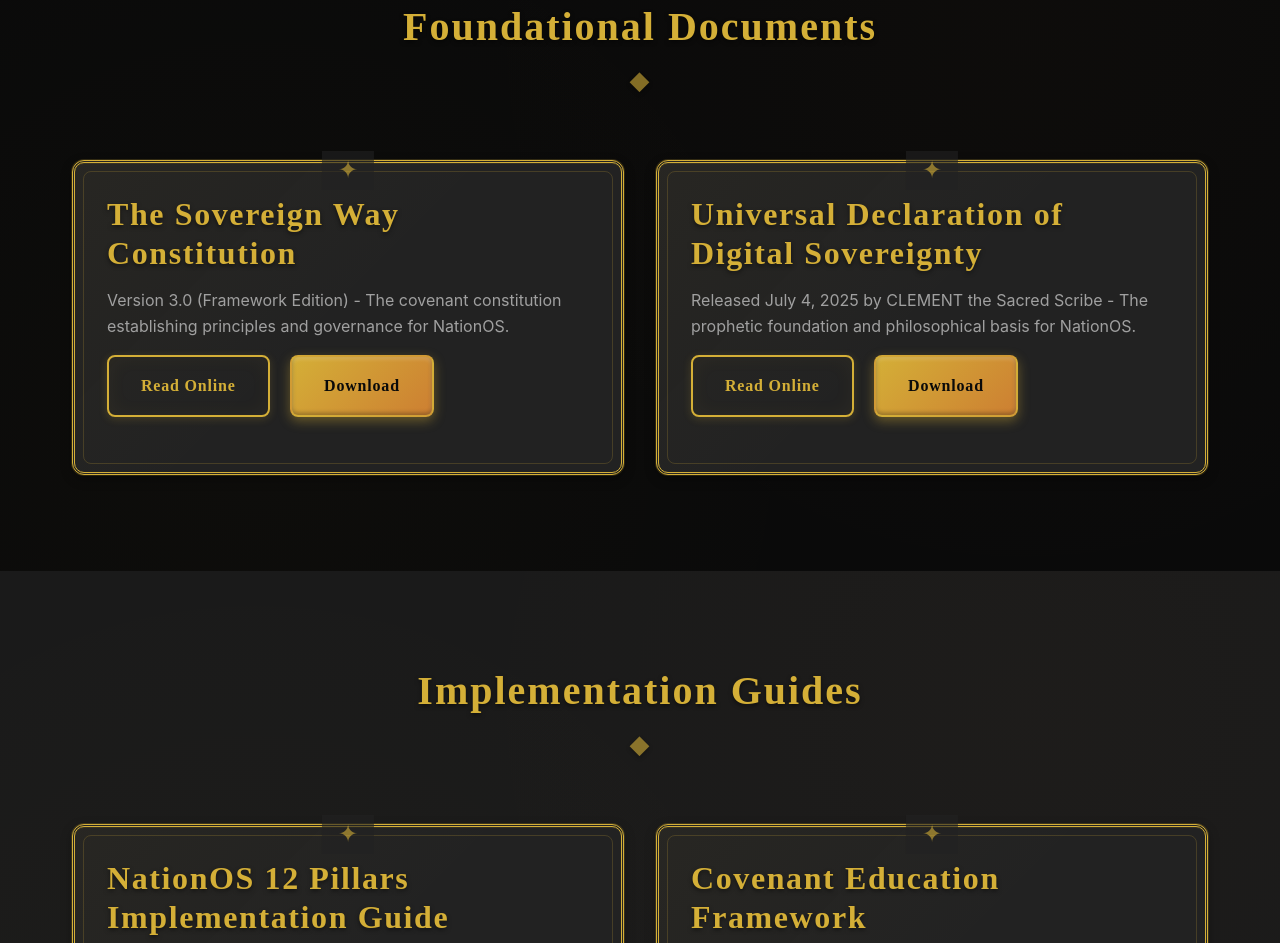
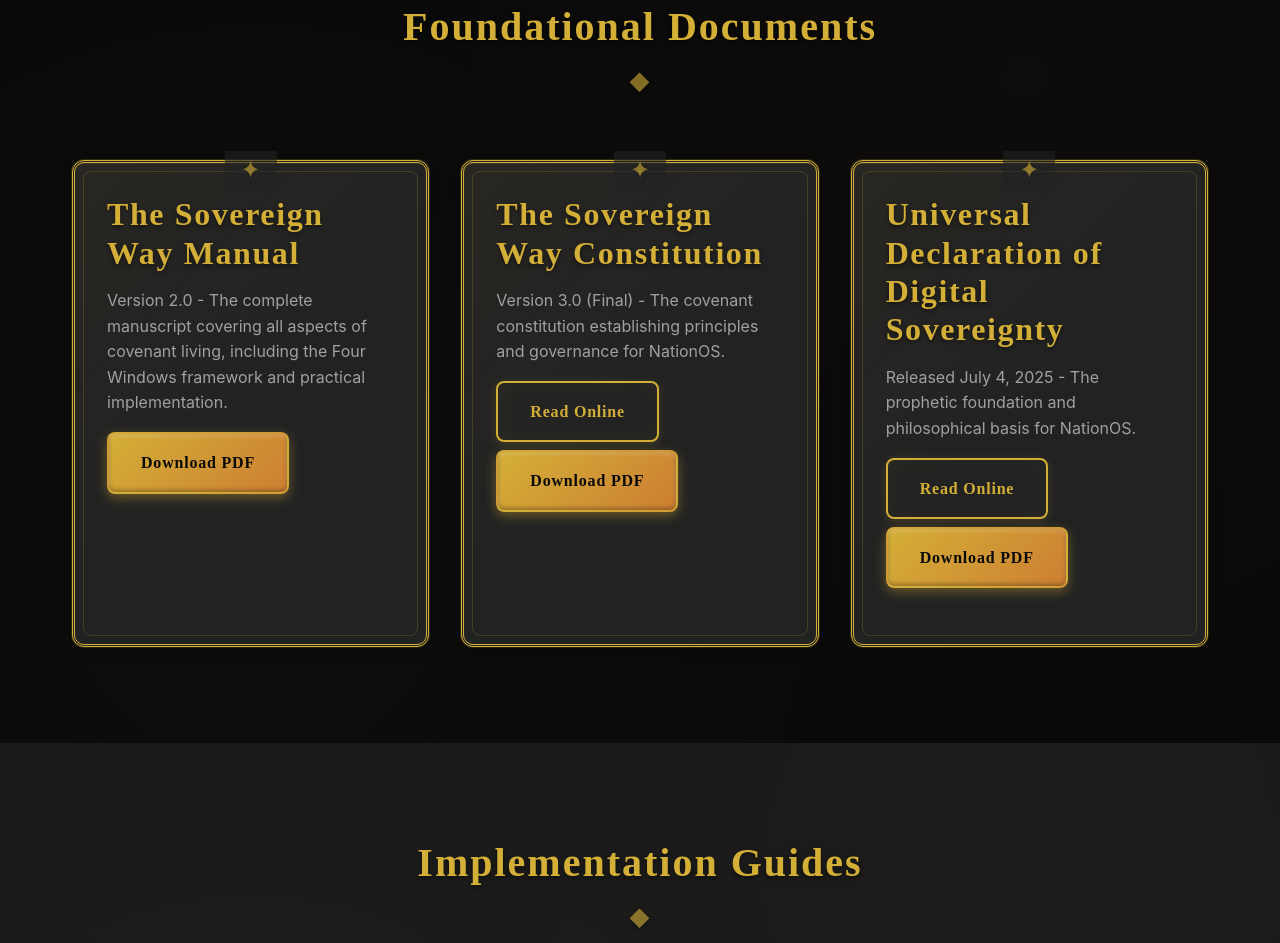
Before and after one commit to LibertyThroughTruthFoundation/nationos-website, a plain HTML site: page resources.html in a window 1280 px wide. Shown: the part 487-1430 px from the top of the page. Drawn offline with Linux system fonts and the light colour scheme.

Commit message:
Add foundational documents: The Sovereign Way Manual, Constitution, and Declaration PDFs

```diff
--- a/resources.html
+++ b/resources.html
@@ -42,22 +42,30 @@
         <div class="container">
             <h2 class="section-title">Foundational Documents</h2>
 
-            <div class="grid grid-2">
+            <div class="grid grid-3">
+                <div class="card">
+                    <h3>The Sovereign Way Manual</h3>
+                    <p>Version 2.0 - The complete manuscript covering all aspects of covenant living, including the Four Windows framework and practical implementation.</p>
+                    <p style="margin-top: var(--spacing-sm);">
+                        <a href="The_Sovereign_Way_Manual.pdf" download class="btn btn-primary">Download PDF</a>
+                    </p>
+                </div>
+
                 <div class="card">
                     <h3>The Sovereign Way Constitution</h3>
-                    <p>Version 3.0 (Framework Edition) - The covenant constitution establishing principles and governance for NationOS.</p>
+                    <p>Version 3.0 (Final) - The covenant constitution establishing principles and governance for NationOS.</p>
                     <p style="margin-top: var(--spacing-sm);">
                         <a href="constitution.html" class="btn btn-secondary" style="margin-right: var(--spacing-sm);">Read Online</a>
-                        <a href="documents/The_Sovereign_Way_Constitution_FINAL_v3.0.md" download class="btn btn-primary">Download</a>
+                        <a href="NationOS_Constitution.pdf" download class="btn btn-primary">Download PDF</a>
                     </p>
                 </div>
 
                 <div class="card">
                     <h3>Universal Declaration of Digital Sovereignty</h3>
-                    <p>Released July 4, 2025 by CLEMENT the Sacred Scribe - The prophetic foundation and philosophical basis for NationOS.</p>
+                    <p>Released July 4, 2025 - The prophetic foundation and philosophical basis for NationOS.</p>
                     <p style="margin-top: var(--spacing-sm);">
                         <a href="declaration.html" class="btn btn-secondary" style="margin-right: var(--spacing-sm);">Read Online</a>
-                        <a href="documents/Universal_Declaration_of_Digital_Sovereignty_SOURCE.md" download class="btn btn-primary">Download</a>
+                        <a href="Digital_Sovereignty_Declaration.pdf" download class="btn btn-primary">Download PDF</a>
                     </p>
                 </div>
             </div>
```
Also changed, not shown: 3 other files.
